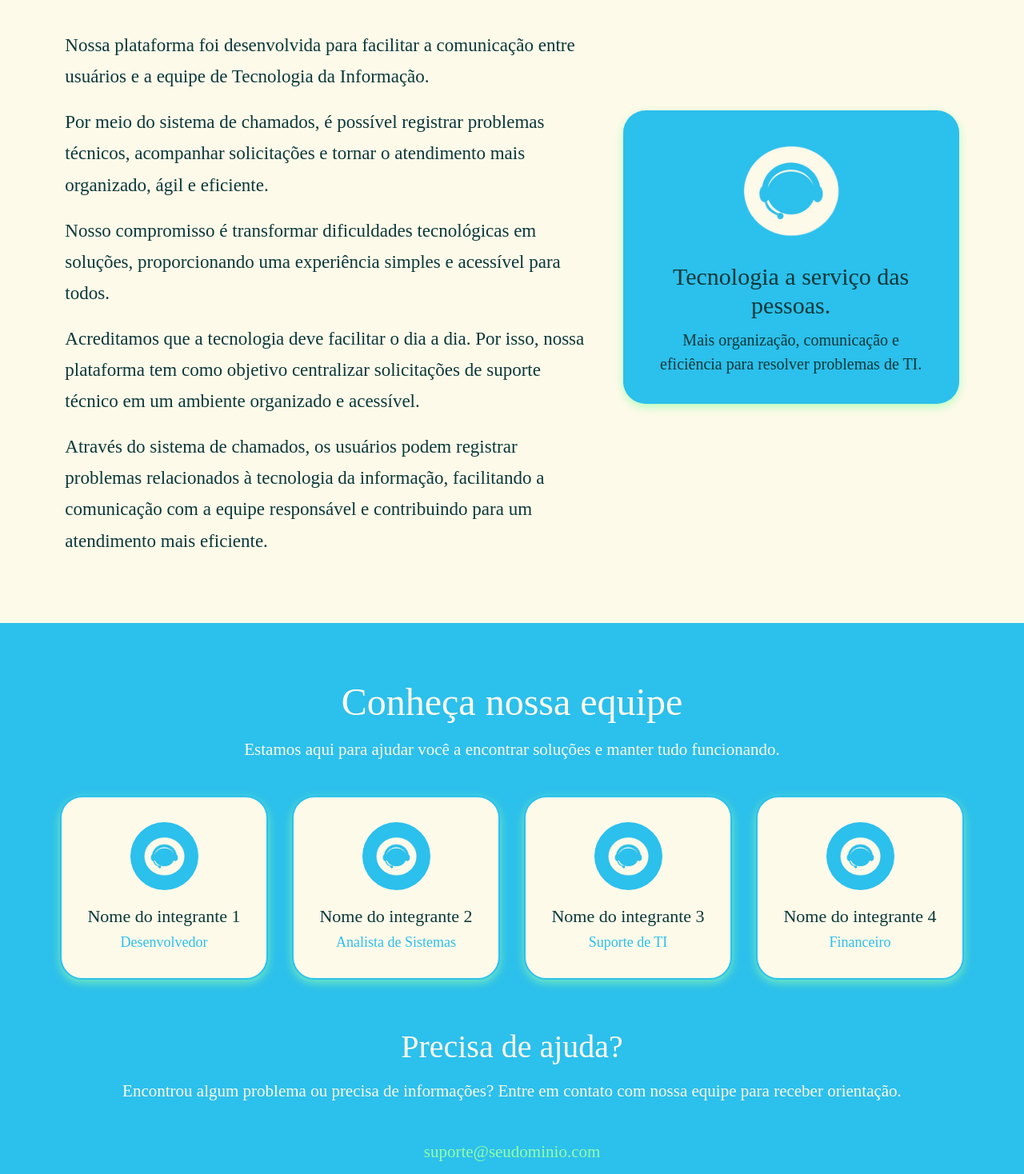
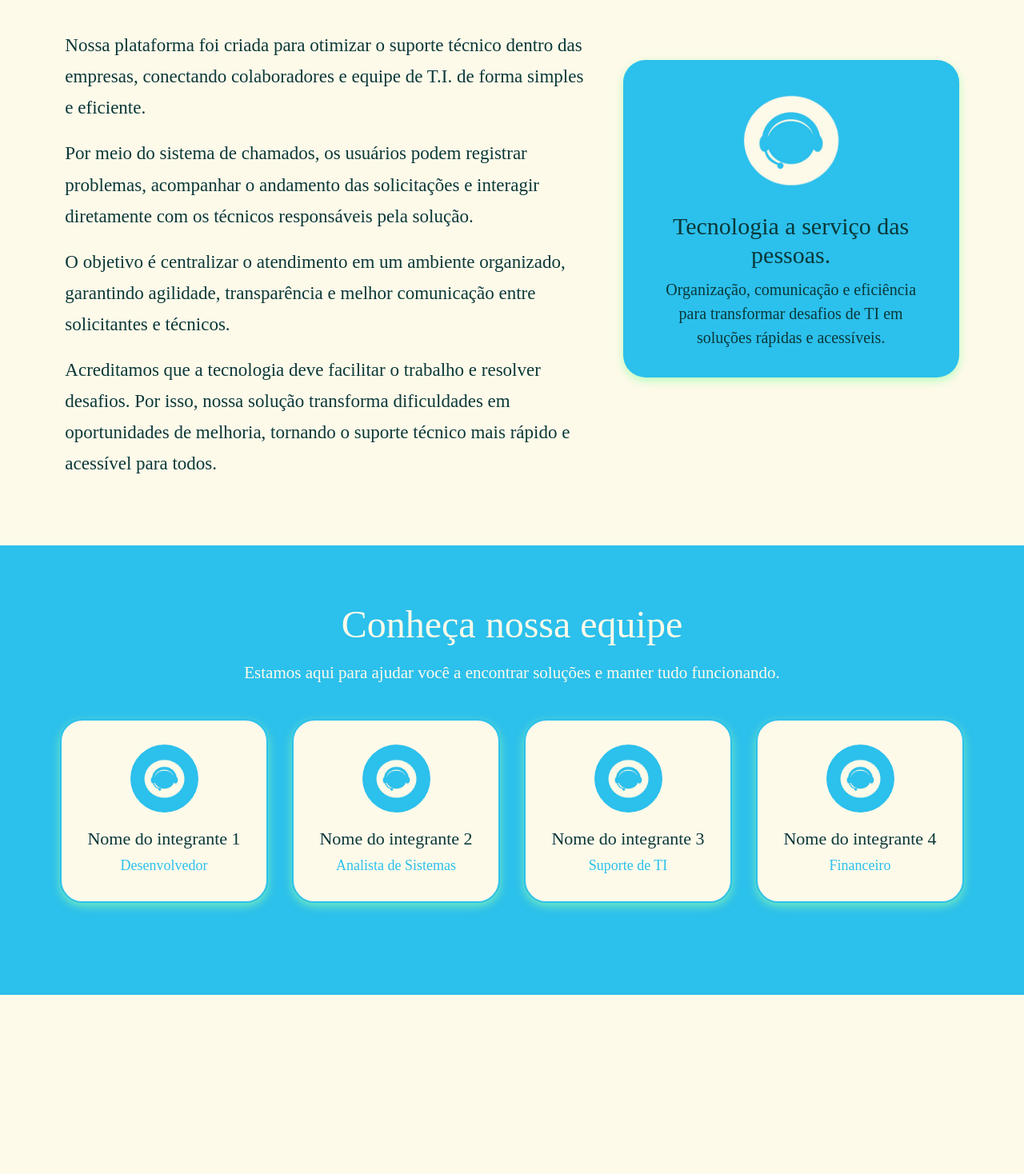
Before and after one commit to ErickConn/case-web-chamadosTI, a React (Vite) app in the folder frontend/case-web-chamadosTI/: page /sobre in a window 1280 px wide. Shown: the part 282-1750 px from the top of the page at 80% size. After the commit the page ends 1566 px from the top, so only its background shows below. Built offline with nearby package versions, Linux system fonts and the light colour scheme.

Commit message:
feat(sobre): atualizar texto da seção Sobre e adicionar link no Header

```diff
--- a/frontend/case-web-chamadosTI/src/components/header.jsx
+++ b/frontend/case-web-chamadosTI/src/components/header.jsx
@@ -8,9 +8,9 @@ export default function Header() {
                 <span>Helpdesk</span>
             </div>
             <div className={styles.menuContainer}>
-                <a>Sobre</a>
-                <a>Área do Solicitante</a>
-                <a>Perfil</a>
+                <a href="/sobre">Sobre</a>
+                <a href="#">Área do Solicitante</a>
+                <a href="/perfil">Perfil</a>
             </div>
 
             <img src='/logo.png' className={styles.profileImage}>
--- a/frontend/case-web-chamadosTI/src/pages/sobre.jsx
+++ b/frontend/case-web-chamadosTI/src/pages/sobre.jsx
@@ -27,8 +27,6 @@ export default function Sobre() {
         }
     ];
 
-
-
     return (
         <div>
             <Header />
@@ -37,40 +35,30 @@ export default function Sobre() {
                     <div className={styles.sobreTexto}>
                         <h1>Sobre a nossa marca</h1>
                         <p>
-                            Nossa plataforma foi desenvolvida para
-                            facilitar a comunicação entre usuários
-                            e a equipe de Tecnologia da Informação.
+                            Nossa plataforma foi criada para otimizar o suporte técnico dentro das empresas,
+                            conectando colaboradores e equipe de T.I. de forma simples e eficiente.
+                        </p>
+                        <p>
+                            Por meio do sistema de chamados, os usuários podem registrar problemas,
+                            acompanhar o andamento das solicitações e interagir diretamente com os
+                            técnicos responsáveis pela solução.
                         </p>
                         <p>
-                            Por meio do sistema de chamados, é possível
-                            registrar problemas técnicos, acompanhar
-                            solicitações e tornar o atendimento mais
-                            organizado, ágil e eficiente.
+                            O objetivo é centralizar o atendimento em um ambiente organizado, garantindo
+                            agilidade, transparência e melhor comunicação entre solicitantes e técnicos.
                         </p>
                         <p>
-                            Nosso compromisso é transformar dificuldades
-                            tecnológicas em soluções, proporcionando
-                            uma experiência simples e acessível para todos.
-                        </p>
-                        <p>
-                            Acreditamos que a tecnologia deve facilitar o dia a dia.
-                            Por isso, nossa plataforma tem como objetivo centralizar
-                            solicitações de suporte técnico em um ambiente organizado
-                            e acessível.
-                        </p>
-                        <p>
-                            Através do sistema de chamados, os usuários podem registrar
-                            problemas relacionados à tecnologia da informação,
-                            facilitando a comunicação com a equipe responsável e
-                            contribuindo para um atendimento mais eficiente.
+                            Acreditamos que a tecnologia deve facilitar o trabalho e resolver desafios.
+                            Por isso, nossa solução transforma dificuldades em oportunidades de melhoria,
+                            tornando o suporte técnico mais rápido e acessível para todos.
                         </p>
                     </div>
                     <div className={styles.sobreDestaque}>
-                        <img src="/logo.png" alt="Logo da HelpDesk" />
+                        <img src="/logo.png" alt="Logotipo da HelpDesk" />
                         <h2>Tecnologia a serviço das pessoas.</h2>
                         <p>
-                            Mais organização, comunicação e eficiência
-                            para resolver problemas de TI.
+                            Organização, comunicação e eficiência para transformar
+                            desafios de TI em soluções rápidas e acessíveis.
                         </p>
                     </div>
                 </section>
@@ -106,20 +94,6 @@ export default function Sobre() {
                             </div>
                         ))}
                     </div>
-                    <div className={styles.equipeTexto}>
-                        <h2>Precisa de ajuda?</h2>
-                        <p>
-                            Encontrou algum problema ou precisa de
-                            informações? Entre em contato com nossa
-                            equipe para receber orientação.
-                        </p>
-                        <a
-                            href="mailto:suporte@seudominio.com"
-                            className={styles.contatoEmail}
-                        >
-                            suporte@seudominio.com
-                        </a>
-                    </div>
                 </section>
             </div>
         </div>
--- a/frontend/case-web-chamadosTI/src/pages/sobre.module.css
+++ b/frontend/case-web-chamadosTI/src/pages/sobre.module.css
@@ -1,6 +1,7 @@
 .bodyContainer {
     background-color: #FEFAEA;
     min-height: calc(100vh - 147px);
+    height: auto;
     padding-bottom: 40px;
     display: flex;
     flex-direction: column;
```
